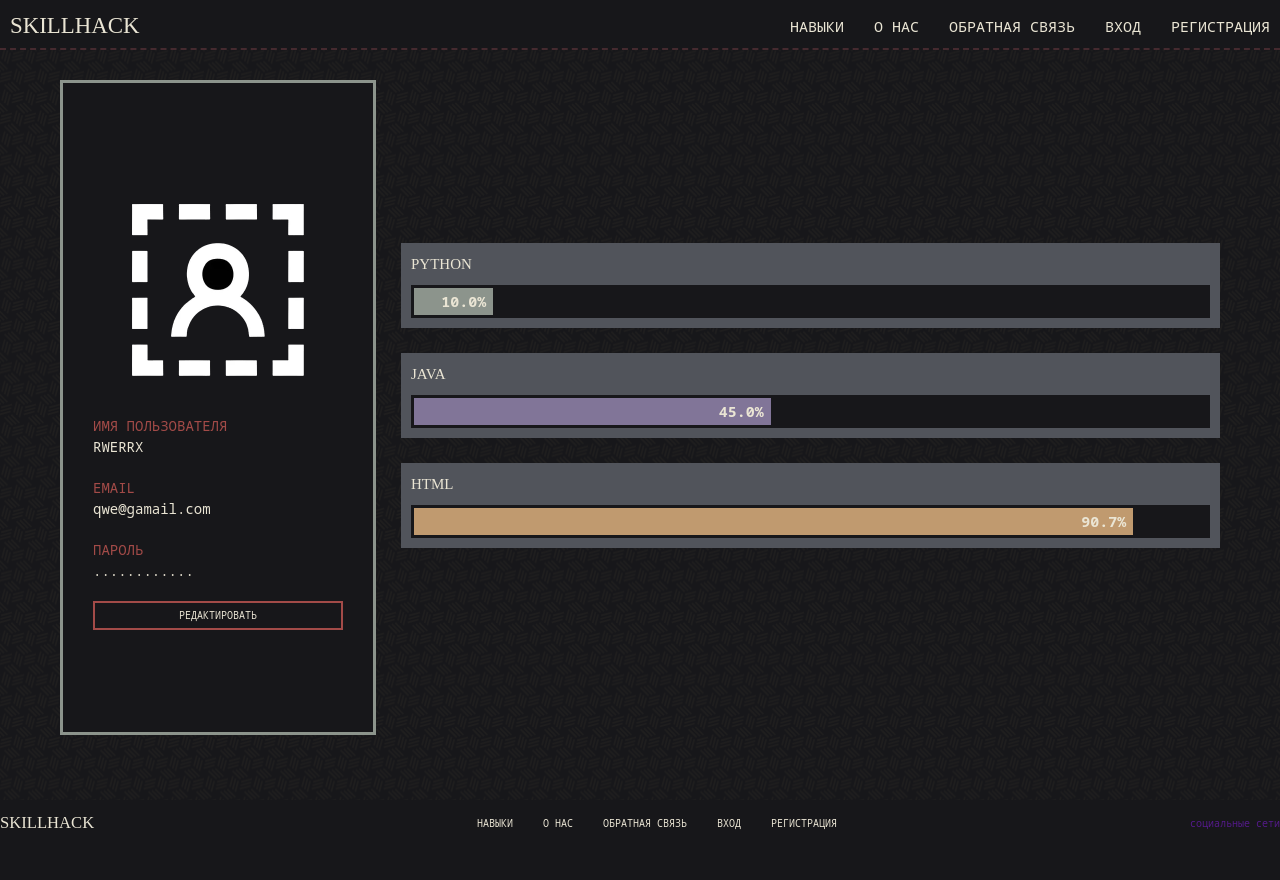
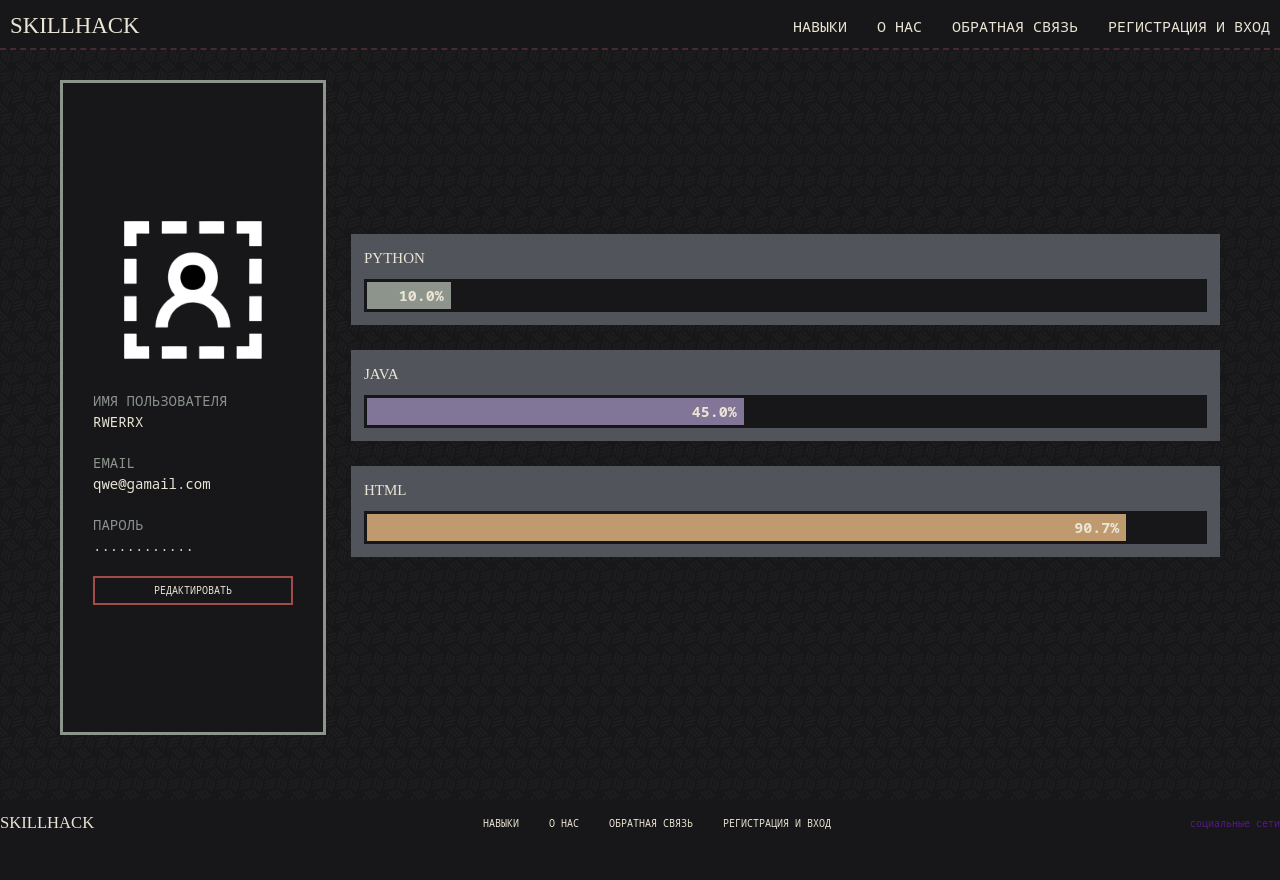
Before and after one commit to ShinyTrunk/SkillHack, a Flask app: page /profile in a window 1280 px wide. Run offline with Flask 3, Linux system fonts and the light colour scheme; some web fonts are replaced.

Commit message:
kkkkkkkkkkkkkaaaa

```diff
--- a/static/js/account.js
+++ b/static/js/account.js
@@ -2,7 +2,9 @@
 
 let personalDataP = document.querySelectorAll(".personal-data p");
 let editButton = document.querySelector(".personal-data .edit-button");
+editButton.addEventListener("click", function () {
 
+})
 
 
 // прогресс
--- a/static/styles/main.css
+++ b/static/styles/main.css
@@ -289,7 +289,8 @@ footer .logo {
 /* Ползунок */
 .slider {
 
-  border-radius: 15px;
+  border-radius: 1.5rem;
+  border-left: 4 px solid var(--white);
   position: absolute;
   cursor: pointer;
   top: 0;
@@ -572,7 +573,7 @@ input:checked+.slider:before {
 }
 
 .personal-data img {
-  width: 25rem;
+  width: 20rem;
 
 }
 
@@ -582,7 +583,7 @@ input:checked+.slider:before {
 
 .personal-data span {
   /* color: var(--var5); */
-  color: var(--red);
+  color: var(--white-green);
 }
 
 .personal-data .edit-button {
@@ -618,8 +619,15 @@ input:checked+.slider:before {
 
   background-color: var(--var5);
   margin-bottom: 2.5rem;
+  border: 3px solid var(--var5);
+  transition: 0.5s;
 }
+.account-container .skill:hover {
 
+  border: 3px solid var(--white-green);
+
+  background-color: var(--dark);
+}
 .account-container .skill:nth-child(1) .progress-inner{
   background-color:  var(--white-green);
 }
--- a/templates/base.html
+++ b/templates/base.html
@@ -13,26 +13,26 @@
 <body>
   <header>
       <div class="header-container container">
-          <a href="#" class="logo">SKILLHACK</a>
+          <a href="{{url_for('index')}}" class="logo">SKILLHACK</a>
           <nav>
               <a href="#">навыки</a>
               <a href="#">о нас</a>
               <a href="#">обратная связь</a>
-              <a href="/sign-in-sign-up">вход</a>
-              <a href="/sign-in-sign-up">регистрация</a>
+              <!-- <a href="/sign-in-sign-up">вход</a> -->
+              <a href="{{url_for('login_page')}}">регистрация и вход</a>
           </nav>
       </div>
   </header>
   {% block content %}{% endblock %}
   <footer>
     <div class="header-container">
-        <a href="#" class="logo">SKILLHACK</a>
+        <a href="{{url_for('index')}}" class="logo">SKILLHACK</a>
         <nav class="footer-nav">
             <a href="#">навыки</a>
             <a href="#">о нас</a>
             <a href="#">обратная связь</a>
-            <a href="#">вход</a>
-            <a href="#">регистрация</a>
+            <!-- <a href="#">вход</a> -->
+            <a href="{{url_for('login_page')}}">регистрация и вход</a>
         </nav>
         <div>
             <a href="">социальные сети</a>
```
